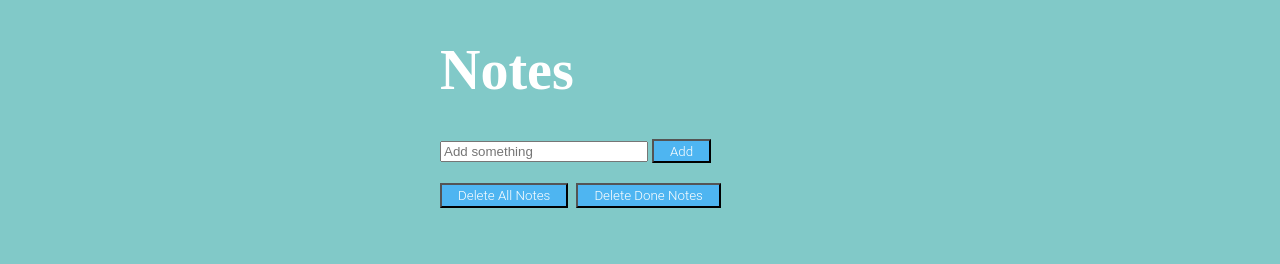
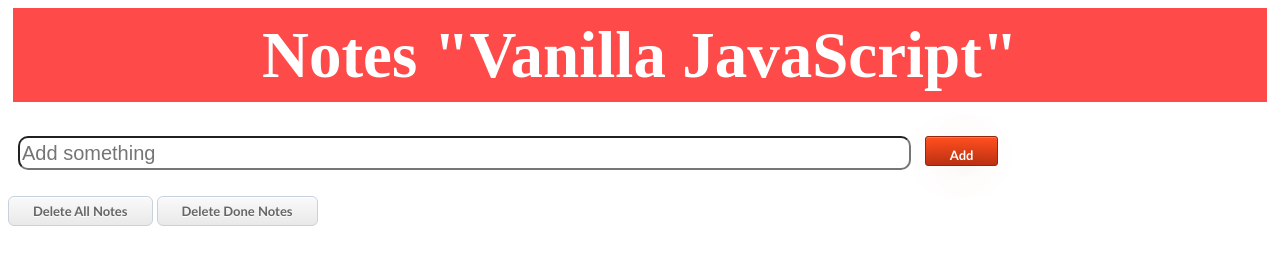
Before and after one commit to parnekov/Notes-JS, a plain HTML site: page index.html in a window 1280 px wide. Drawn offline with Linux system fonts and the light colour scheme.

Commit message:
change style

```diff
--- a/index.html
+++ b/index.html
@@ -5,22 +5,23 @@
     <meta name="viewport" content="width=device-width, initial-scale=1.0">
     <meta http-equiv="X-UA-Compatible" content="ie=edge">
     <link rel="stylesheet" type="text/css" href="style.css">
+    <link rel="icon" href="http://icons.iconarchive.com/icons/pelfusion/long-shadow-media/256/Document-icon.png">
     <title>Notes</title>
 </head>
 <body>
     <div id="titleContainer">
-        <h1 id="title">Notes</h1>
+        <h1 id="title">Notes "Vanilla JavaScript"</h1>
     </div>
 
     <div>
-        <input type="text" placeholder="Add something" id="input">
+        <input type="text" placeholder="Add something" id="mainInput">
         <button class="buttons" id="addButton">Add</button>
     </div>
     <div id="generalUl">
 
     </div>
     <div>
-            <button class="buttons" id="deleteAll">Delete All Notes</button> <button class="buttons" id="deleteDone">Delete Done Notes</button>
+            <button class="buttonDelete" id="deleteAll">Delete All Notes</button> <button class="buttonDelete" id="deleteDone">Delete Done Notes</button>
     </div>
     <script src="index.js"></script>
 </body>
--- a/index.js
+++ b/index.js
@@ -1,5 +1,5 @@
 // variable declarations
-const input = document.getElementById("input");
+const input = document.getElementById("mainInput");
 const buttonAdd = document.getElementById("addButton");
 const container = document.getElementById("generalUl");
 const buttonDelDone = document.getElementById("deleteDone");
@@ -17,10 +17,8 @@ function handleEnterButton(){
         addRowToList();
         renderList();
       }
-
     });
 }
-
 
 // add one row
 function handleAddRow(){
@@ -117,7 +115,6 @@ function pressCheckBox(){
     console.log("press checkbox");
 }
 
-
 // get array and upload to storage
 function uploadListToStorage(toDoList){
     localStorage.setItem('todo', JSON.stringify(toDoList));
@@ -179,17 +176,14 @@ function renderList(){
     let check = "";
     // create element li and push in ul
 
-    /*ітеруємо масив та сетаємо у вікно*/
+    // Iterate array and set in window
     if(dataToRender !== undefined){
-
         for (let index = 0; index < dataToRender.length; index++) {
             dataToRender[index].isChecked === true ? check = "checked" : check = "";
-            // console.log("Hello Wrold - " + dataToRender[index].isChecked);
             let toDoNote = document.createElement('li');
             if(dataToRender[index].text !== undefined){
                 toDoNote.innerHTML = `<input class="checkBoxes" id="checkId-${index}" type="checkbox"
-                ${check}><span>${dataToRender[index].text}</span><button class="delete" id="${index}">Delete</button>`;
-                // console.log(toDoNote.innerHTML);
+                ${check}><span class="textNote">${dataToRender[index].text}</span><button class="buttonDelete" id="${index}">Delete</button>`;
                 listOfLi.appendChild(toDoNote);
             }
         }
--- a/style.css
+++ b/style.css
@@ -1,45 +1,178 @@
-body{
-    background: #81C9C8;
-    max-width: 400px;
-    margin: auto;
-}
+  form{
+    color: aqua;
+  }
 
-#title{
-    color: white;
-    font-size: 56px;
-}
+  li{
+      list-style: none;
+  }
 
-#input {
-    width: 200px;
-}
+  body{
+    background: #ffffff;
+  }
 
-span{
-    font-size: 18px;
-    color: white;
-    padding: 3px;
-    box-sizing: border-box;
-    padding:0.2em 1.2em;
-    margin:0 0.3em 0.3em 0;
-}
+  button,
+  button:active,
+  button:focus {
+    height: 30px;
+    outline: none;
+  }
 
-li{
-    list-style: none;
-}
+  #mainInput{
+    height: 28px;
+    width: 70%;
+    margin: 10px;
+    border-radius: 10px;
+    font-size: 20px;
+    outline: none;
+  }
 
-.buttons, .delete{
-    display:inline-block;
-    padding:0.2em 1.2em;
-    margin:0 0.3em 0.3em 0;
-    box-sizing: border-box;
-    text-decoration:none;
-    font-family:'Roboto',sans-serif;
-    font-weight:300;
-    color:#FFFFFF;
-    background-color:#4eb5f1;
-    text-align:center;
-    transition: all 0.2s;
-}
+  .checkBoxes{
+    height: 28px;
+    width: 30px;
+    border-radius: 10px;
+  }
 
-.buttons:hover, .delete :hover{
-    background-color:#4095c6;
-}
+  .textNote{
+      margin-right: 10px;
+      margin-left: 5px;
+      text-align: left;
+      font-style: oblique;
+      font-size: 24px;
+  }
+  .content{
+    width: 500px;
+    height: 100px;
+    margin: 0 auto;
+  }
+
+  .defText{
+    margin-left: 25%;
+  }
+
+  .buttons {
+      -moz-box-shadow:inset 0px 1px 0px 0px #cf866c;
+      -webkit-box-shadow:inset 0px 1px 0px 0px #cf866c;
+      box-shadow:inset 0px 1px 0px 0px #cf866c;
+      background:-webkit-gradient(linear, left top, left bottom, color-stop(0.05, #ff5121), color-stop(1, #bc3315));
+      background:-moz-linear-gradient(top, #ff5121 5%, #bc3315 100%);
+      background:-webkit-linear-gradient(top, #ff5121 5%, #bc3315 100%);
+      background:-o-linear-gradient(top, #ff5121 5%, #bc3315 100%);
+      background:-ms-linear-gradient(top, #ff5121 5%, #bc3315 100%);
+      background:linear-gradient(to bottom, #ff5121 5%, #bc3315 100%);
+      filter:progid:DXImageTransform.Microsoft.gradient(startColorstr='#ff5121', endColorstr='#bc3315',GradientType=0);
+      background-color:#ff5121;
+      -moz-border-radius:3px;
+      -webkit-border-radius:3px;
+      border-radius:3px;
+      border:1px solid #942911;
+      display:inline-block;
+      cursor:pointer;
+      color:#ffffff;
+      font-family:Trebuchet MS;
+      font-size:13px;
+      font-weight:bold;
+      padding:10px 24px;
+
+      text-decoration:none;
+      text-shadow:0px 0px 50px #854629;
+
+  }
+  .buttons:hover {
+      background:-webkit-gradient(linear, left top, left bottom, color-stop(0.05, #bc3315), color-stop(1, #ff5121));
+      background:-moz-linear-gradient(top, #bc3315 5%, #ff5121 100%);
+      background:-webkit-linear-gradient(top, #bc3315 5%, #ff5121 100%);
+      background:-o-linear-gradient(top, #bc3315 5%, #ff5121 100%);
+      background:-ms-linear-gradient(top, #bc3315 5%, #ff5121 100%);
+      background:linear-gradient(to bottom, #bc3315 5%, #ff5121 100%);
+      filter:progid:DXImageTransform.Microsoft.gradient(startColorstr='#bc3315', endColorstr='#ff5121',GradientType=0);
+      background-color:#bc3315;
+  }
+  .buttons:active {
+      position:relative;
+      top:1px;
+  }
+
+
+  .buttonDelete {
+      -moz-box-shadow:inset 0px 1px 0px 0px #ffffff;
+      -webkit-box-shadow:inset 0px 1px 0px 0px #ffffff;
+      box-shadow:inset 0px 1px 0px 0px #ffffff;
+      background:-webkit-gradient(linear, left top, left bottom, color-stop(0.05, #f9f9f9), color-stop(1, #e9e9e9));
+      background:-moz-linear-gradient(top, #f9f9f9 5%, #e9e9e9 100%);
+      background:-webkit-linear-gradient(top, #f9f9f9 5%, #e9e9e9 100%);
+      background:-o-linear-gradient(top, #f9f9f9 5%, #e9e9e9 100%);
+      background:-ms-linear-gradient(top, #f9f9f9 5%, #e9e9e9 100%);
+      background:linear-gradient(to bottom, #f9f9f9 5%, #e9e9e9 100%);
+      filter:progid:DXImageTransform.Microsoft.gradient(startColorstr='#f9f9f9', endColorstr='#e9e9e9',GradientType=0);
+      background-color:#f9f9f9;
+      -moz-border-radius:6px;
+      -webkit-border-radius:6px;
+      border-radius:6px;
+      border:1px solid #c8d2de;
+      display:inline-block;
+      cursor:pointer;
+      color:#666666;
+      font-family:Trebuchet MS;
+      font-size:13px;
+      font-weight:bold;
+      padding:6px 24px;
+      text-decoration:none;
+    text-shadow:0px 1px 0px #ffffff;
+  }
+  .buttonDelete:hover {
+      background:-webkit-gradient(linear, left top, left bottom, color-stop(0.05, #e9e9e9), color-stop(1, #f9f9f9));
+      background:-moz-linear-gradient(top, #e9e9e9 5%, #f9f9f9 100%);
+      background:-webkit-linear-gradient(top, #e9e9e9 5%, #f9f9f9 100%);
+      background:-o-linear-gradient(top, #e9e9e9 5%, #f9f9f9 100%);
+      background:-ms-linear-gradient(top, #e9e9e9 5%, #f9f9f9 100%);
+      background:linear-gradient(to bottom, #e9e9e9 5%, #f9f9f9 100%);
+      filter:progid:DXImageTransform.Microsoft.gradient(startColorstr='#e9e9e9', endColorstr='#f9f9f9',GradientType=0);
+      background-color:#e9e9e9;
+  }
+  .buttonDelete:active {
+      position:relative;
+      top:1px;
+  }
+
+
+  #removeButtonId{
+    margin-left: 41%;
+    margin-top: 10px;
+  }
+
+
+  #title{
+    text-align: center;
+    color: #ffffff;
+    background: #ff4a4a;
+    font-size: 65px;
+    line-height: 74px;
+    font-weight: 700;
+    margin: 0 5px 24px;
+    padding: 10px;
+    margin: 0 5px 24px;
+    font-family: 'Libre Baskerville', serif;
+  }
+
+
+  #subTitle{
+    text-align: center;
+    color: #ff4a4a;
+    font-size: 35px;
+    text-decoration: none;
+    font-family:   'Libre Baskerville', serif; line-height: 4;
+  }
+
+  #note{
+    margin-top: 10px;
+    margin-bottom: 10px;
+    text-align: left;
+    color: #494C53;
+    font-style: oblique;
+    font-size: 26px;
+  }
+
+  #noteText{
+      margin-right: 10px;
+      margin-left: 5px;
+  }
```
Lines whose indentation alone changed are shown as unchanged.
